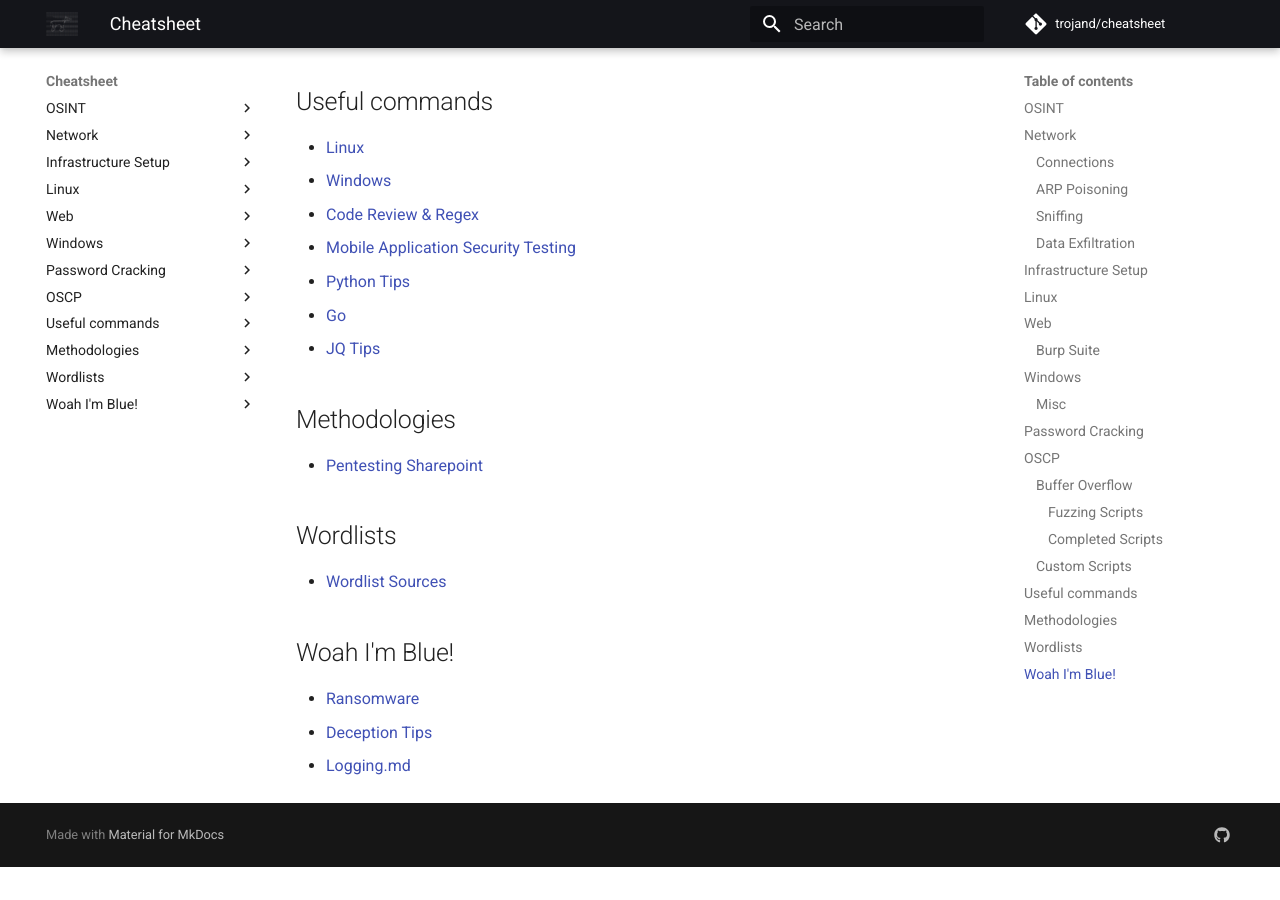
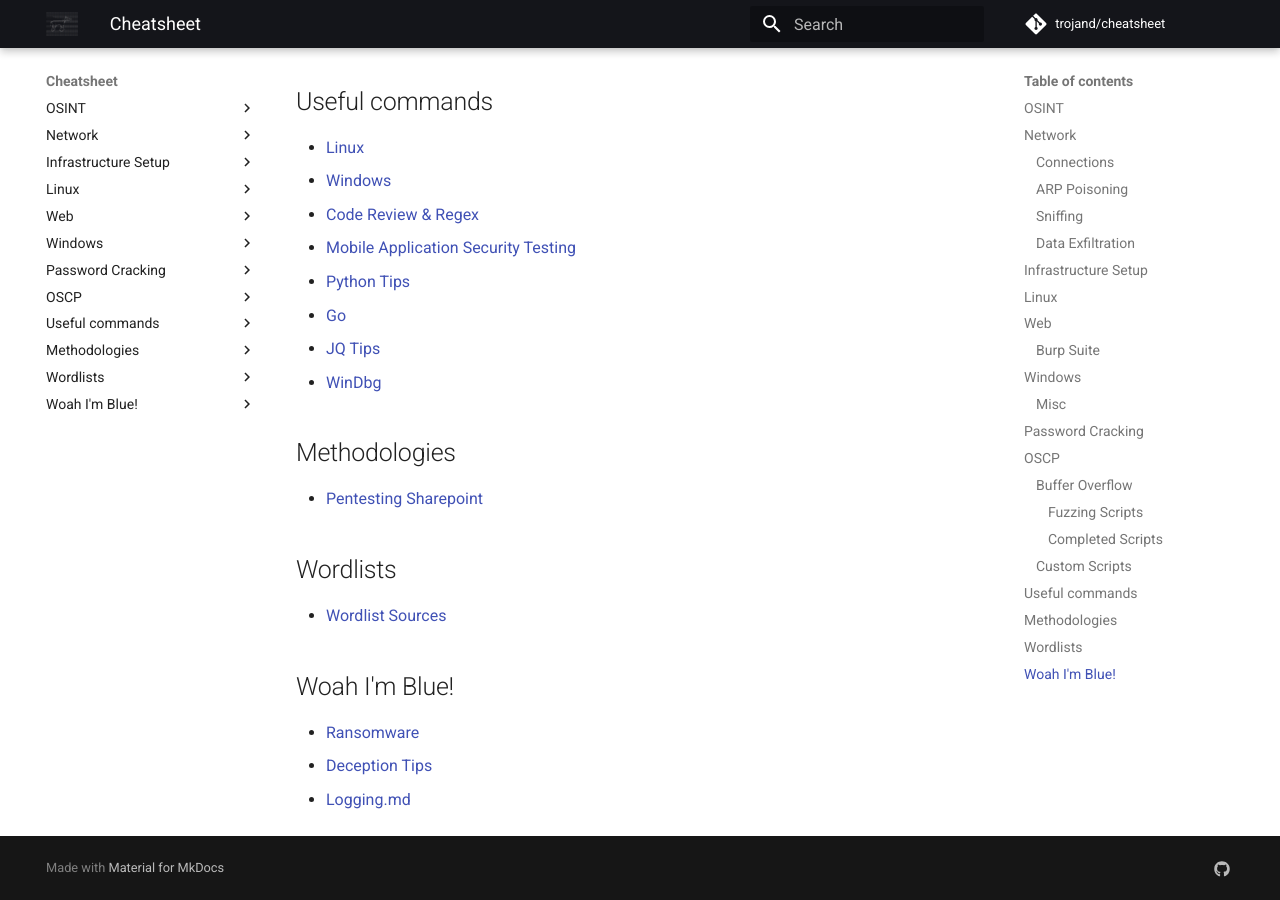
Before and after one commit to trojand/cheatsheet, an MkDocs documentation site: the page built from docs/index.md, in a window 1280 px wide and 900 px high, scrolled down 3198 px. Built offline with MkDocs 1.6.1 and Material for MkDocs 9.7.7, drawn with Linux system fonts in a browser that asks for light colours; comment, search, counter and statistics services are not loaded; before the commit the page ends 4065 px from its top, so only the background shows below that.

Commit message:
Added WinDbg

```diff
--- a/docs/index.md
+++ b/docs/index.md
@@ -97,6 +97,7 @@
 * [Python Tips](Useful_Commands/Python_Tips.md)
 * [Go](Useful_Commands/golang.md)
 * [JQ Tips](Useful_Commands/jq.md)
+* [WinDbg](Useful_Commands/WinDbg.md)
 
 ## Methodologies
 * [Pentesting Sharepoint](Methodologies/Sharepoint.md)
```
